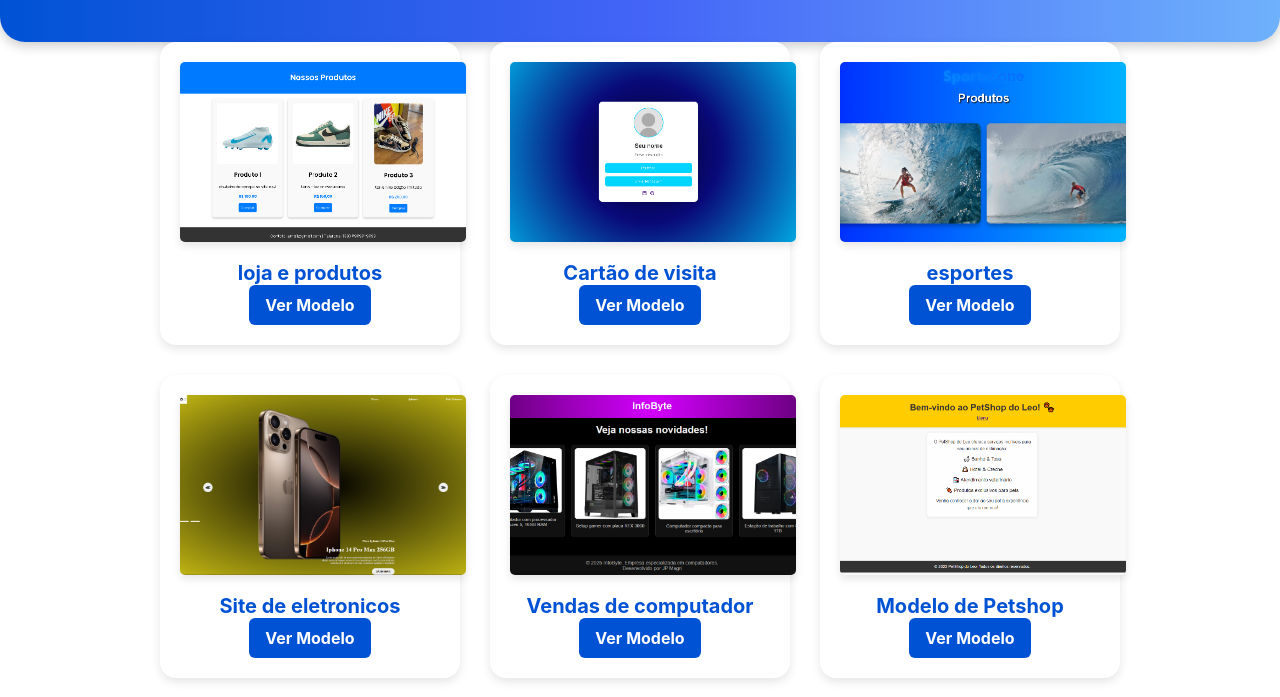
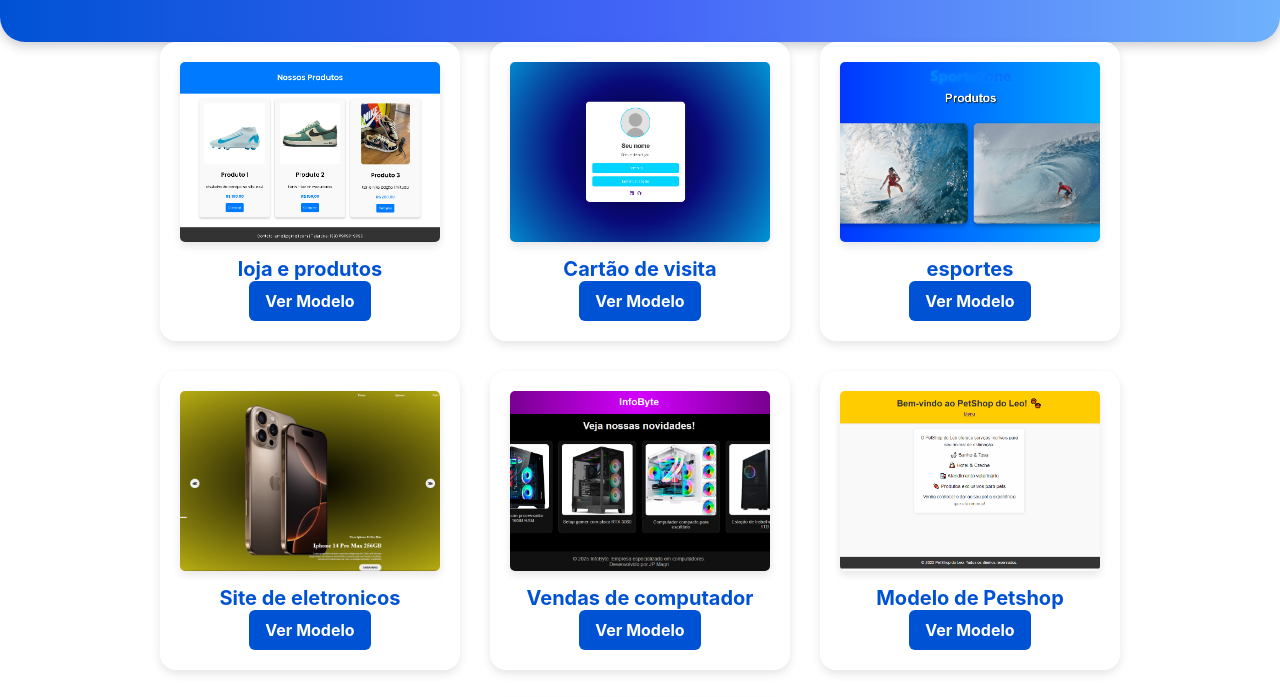
Before and after one commit to Sleonardo-Jose/LJJWeb, a plain HTML site: page modelos.html in a window 1280 px wide. Shown: the part 62-759 px from the top of the page. Drawn offline with Linux system fonts and the light colour scheme.

Commit message:
Add files via upload

```diff
--- a/modelos.css
+++ b/modelos.css
@@ -117,11 +117,14 @@ footer {
 }
 
 .card img {
-    width: 110%; /* Garante que a imagem ocupe toda a largura do card */
-    height: 180px; /* Define uma altura fixa para uniformidade */
-    object-fit: cover; /* Ajusta a imagem para preencher o espaço sem distorção */
-    border-radius: 5px; /* Bordas arredondadas para um visual mais agradável */
-    box-shadow: 0 4px 8px rgba(0, 0, 0, 0.1); /* Adiciona uma leve sombra para destaque */
+    width: 100%;
+    max-width: 100%;
+    height: 180px;
+    object-fit: cover;
+    border-radius: 5px;
+    box-shadow: 0 4px 8px rgba(0, 0, 0, 0.1);
+    display: block;
+    margin: 0 auto;
 }
 
 .card h3 {
```
